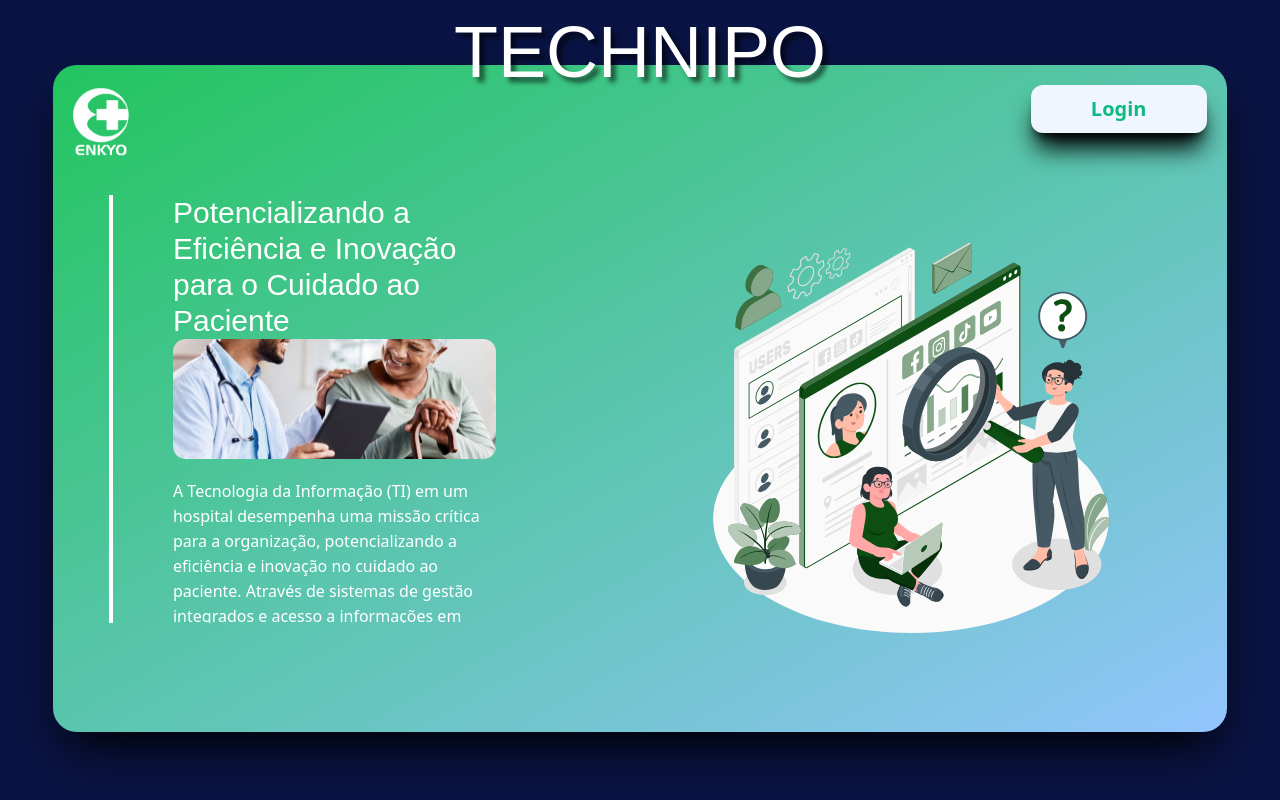
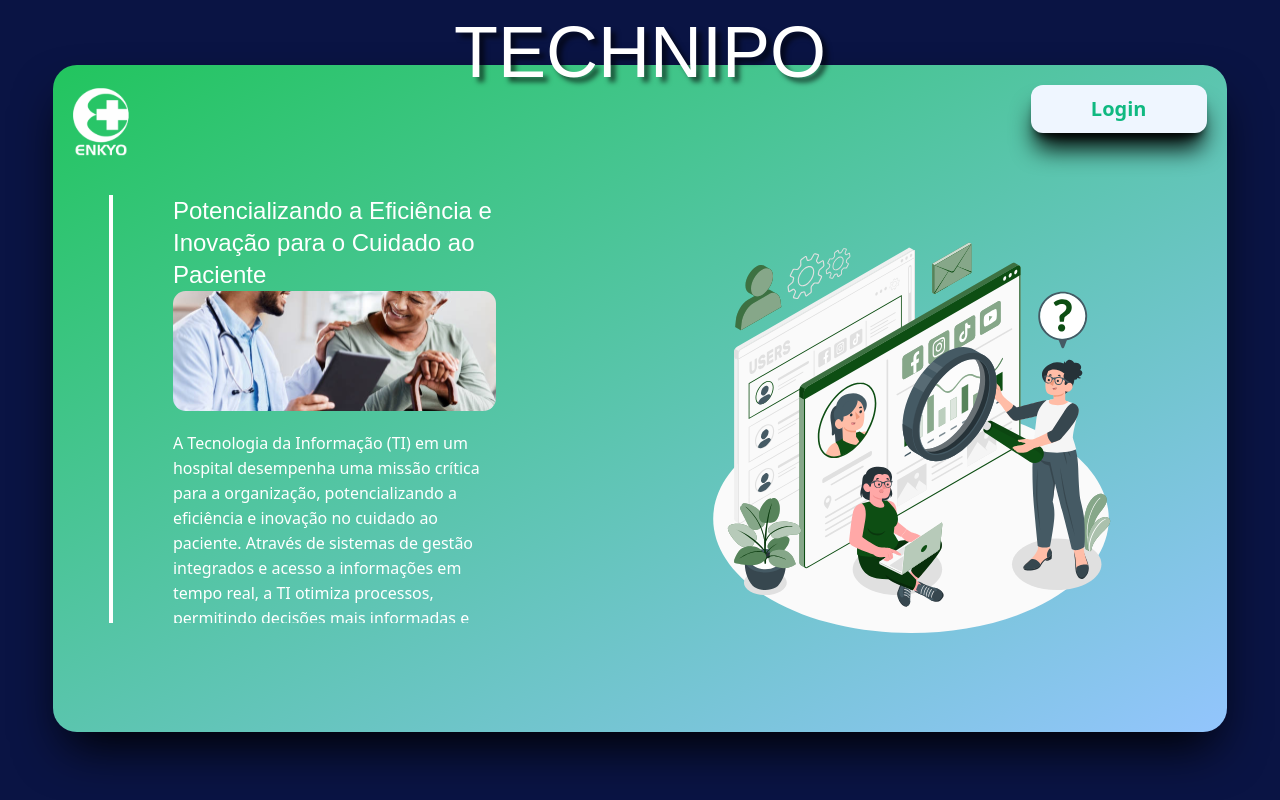
Before and after one commit to Hospital-Nipo-Brasileiro/front-react-app, a React (Create React App) app: page / in a window 1280 px wide. Built offline with nearby package versions, Linux system fonts and the light colour scheme.

Commit message:
[ :recycle: ] Ajustado tamanho da fonte do subtitulo

```diff
--- a/src/pages/techNipo/TechNipo.jsx
+++ b/src/pages/techNipo/TechNipo.jsx
@@ -67,9 +67,9 @@ function TechNipo() {
               className='
                 font-dm-sans text-white
                 2xl:text-4xl
-                xl:text-3xl
-                lg:text-2xl
-                md:text-xl md:font-normal
+                xl:text-2xl
+                lg:text-xl
+                md:text-lg md:font-normal
                 text-xl font-bold
               '
             >
```
